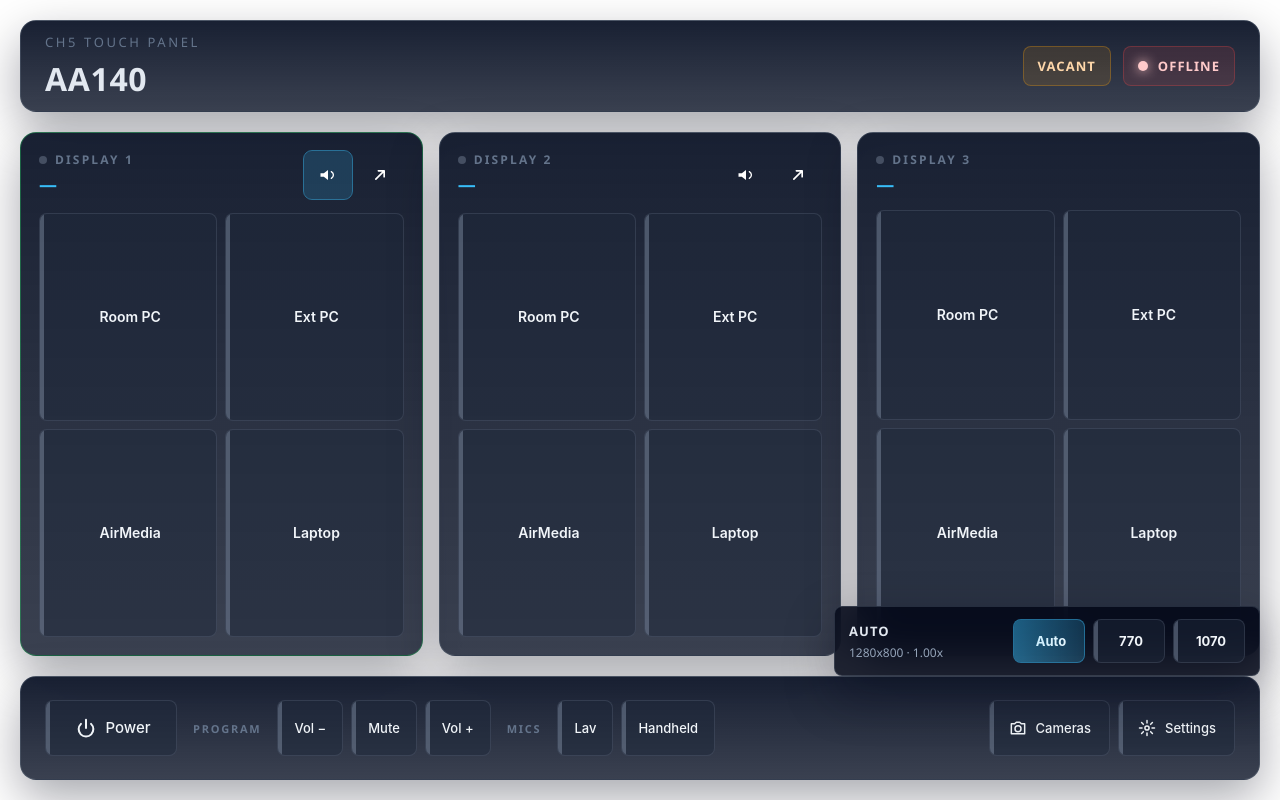
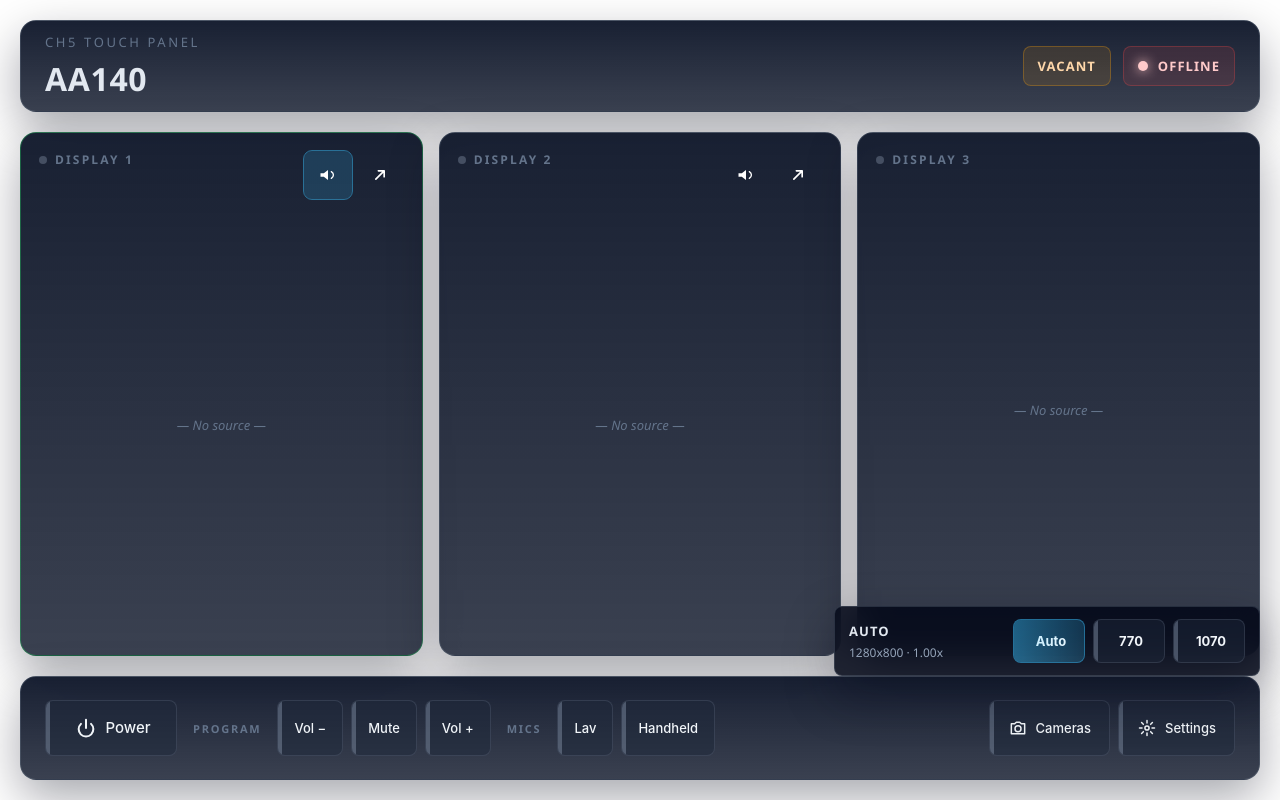
Before and after one commit to jscales4000/MCCCD-Razzle, a Svelte app in the folder MCCCD-AA140/: page / in a window 1280 px wide. Built offline with nearby package versions, Linux system fonts and the light colour scheme.

Commit message:
feat(stage-2): convert DisplayTile to drop zone with landed chip

```diff
--- a/MCCCD-AA140/src/components/DisplayTile.svelte
+++ b/MCCCD-AA140/src/components/DisplayTile.svelte
@@ -1,9 +1,9 @@
 <script lang="ts">
-  import { publishAnalog } from '../lib/CrComLib';
+  import { armedSource, disarm, routeSource, shouldSuppressClick, type SourceId, type DisplayId } from '../lib/stores/router';
 
   interface Props {
     label: string;             // "Display 1" | "Display 2" | "Display 3"
-    sourceSetSignal: string;   // SIGNALS.display1Source / display2Source / display3Source
+    displayId: DisplayId;      // 'd1' | 'd2' | 'd3'
     activeSourceFb: number;    // current source from feedback store (1..4, 0 = none)
     powerOn?: boolean;         // display power state (NVX D200 sink-connected)
     audioActive?: boolean;     // optional, only D1/D2
@@ -13,7 +13,7 @@
 
   let {
     label,
-    sourceSetSignal,
+    displayId,
     activeSourceFb,
     powerOn = false,
     audioActive = false,
@@ -21,31 +21,58 @@
     onMirrorToD3
   }: Props = $props();
 
-  const sources = [
-    { label: 'Room PC',  value: 1 },
-    { label: 'Ext PC',   value: 2 },
-    { label: 'AirMedia', value: 3 },
-    { label: 'Laptop',   value: 4 }, // NVX-384 auto-switch between HDMI + USB-C
-  ];
+  // Map analog feedback (1..4) → SourceId + label + inline SVG markup for the
+  // landed chip. Mirrors SourceRail.svelte's CHIPS array.
+  const LANDED: Record<number, { id: SourceId; label: string; svg: string }> = {
+    1: {
+      id: 'roomPc',
+      label: 'Room PC',
+      svg: '<rect x="3" y="4" width="18" height="12" rx="2"/><path d="M8 20h8M12 16v4"/>',
+    },
+    2: {
+      id: 'extPc',
+      label: 'Ext PC',
+      svg: '<rect x="3" y="4" width="18" height="12" rx="2"/><path d="M8 20h8M12 16v4"/><circle cx="18" cy="9" r="1.4" fill="currentColor"/>',
+    },
+    3: {
+      id: 'airMedia',
+      label: 'AirMedia',
+      svg: '<path d="M5 12a10 10 0 0 1 14 0" stroke-linecap="round"/><path d="M8.5 15.5a5 5 0 0 1 7 0" stroke-linecap="round"/><circle cx="12" cy="19" r="1.3" fill="currentColor"/>',
+    },
+    4: {
+      id: 'laptop',
+      label: 'Laptop',
+      svg: '<rect x="4" y="5" width="16" height="10" rx="1.5" stroke-linejoin="round"/><path d="M2 19h20" stroke-linejoin="round"/>',
+    },
+  };
 
-  function selectSource(value: number) {
-    publishAnalog(sourceSetSignal, value);
-  }
-
-  function activeLabel(): string {
-    const s = sources.find(s => s.value === activeSourceFb);
-    return s ? s.label : '—';
+  function onTileClick(e: MouseEvent) {
+    if (shouldSuppressClick()) return;
+    if (!$armedSource) return;
+    // Don't route if the click target is the audio or mirror icon button — those
+    // have their own handlers.
+    const target = e.target as Element | null;
+    if (target?.closest('.icon-btn')) return;
+    const sourceId = $armedSource;
+    disarm();
+    routeSource(sourceId, displayId);
   }
 </script>
 
-<div class="glass-card display-tile" class:audio-active={audioActive}>
+<div
+  class="glass-card display-tile tile"
+  class:audio-active={audioActive}
+  data-display={displayId}
+  onclick={onTileClick}
+  role="button"
+  tabindex="0"
+>
   <div class="tile-header">
     <div class="tile-meta">
       <p class="tile-label">
         <span class="power-dot" class:on={powerOn} title={powerOn ? 'Display ON' : 'Display OFF'}></span>
         {label}
       </p>
-      <p class="tile-source">{activeLabel()}</p>
     </div>
     <div class="tile-actions">
       {#if onAudioToggle}
@@ -77,15 +104,19 @@
       {/if}
     </div>
   </div>
-  <div class="source-grid">
-    {#each sources as src}
-      <button
-        class="btn source-btn"
-        class:active={activeSourceFb === src.value}
-        onclick={() => selectSource(src.value)}
-        aria-pressed={activeSourceFb === src.value}
-      >{src.label}</button>
-    {/each}
+
+  <div class="tile-slot" data-routed={LANDED[activeSourceFb]?.id ?? ''}>
+    {#if LANDED[activeSourceFb]}
+      {@const meta = LANDED[activeSourceFb]}
+      <div class="landed-chip">
+        <svg class="chip-ico" viewBox="0 0 24 24" width="32" height="32" fill="none" stroke="currentColor" stroke-width="1.8">
+          {@html meta.svg}
+        </svg>
+        <span class="landed-label">{meta.label}</span>
+      </div>
+    {:else}
+      <span class="slot-empty">— No source —</span>
+    {/if}
   </div>
 </div>
 
@@ -97,6 +128,7 @@
     gap: 14px;
     min-height: 0;
     transition: border-color 200ms ease;
+    cursor: pointer;
   }
   .display-tile.audio-active {
     border-color: rgba(34, 197, 94, 0.4);
@@ -110,7 +142,7 @@
   }
   .tile-meta { min-width: 0; }
   .tile-label {
-    margin: 0 0 4px;
+    margin: 0;
     display: flex;
     align-items: center;
     gap: 8px;
@@ -132,29 +164,94 @@
     background: var(--color-success);
     box-shadow: 0 0 10px rgba(34, 197, 94, 0.5);
   }
-  .tile-source {
-    margin: 0;
-    font-size: 18px;
-    font-weight: 700;
-    color: var(--color-accent);
-  }
 
   .tile-actions {
     display: flex;
     gap: 4px;
   }
 
-  .source-grid {
-    display: grid;
-    grid-template-columns: repeat(2, 1fr);
+  /* Drop-zone slot — replaces the old 4-button source-grid. */
+  .tile-slot {
+    flex: 1;
+    border-radius: var(--radius-button);
+    border: 1px dashed transparent;
+    display: flex;
+    align-items: center;
+    justify-content: center;
+    min-height: 200px;
+    position: relative;
+    transition: border-color 200ms, background-color 200ms, transform 200ms;
+  }
+
+  .slot-empty {
+    font-size: 13px;
+    color: var(--color-copy-muted);
+    font-style: italic;
+  }
+
+  .landed-chip {
+    display: flex;
+    flex-direction: column;
+    align-items: center;
     gap: 8px;
-    flex: 1;
-    min-height: 0;
+    padding: 18px 22px;
+    background: rgba(30, 41, 59, 0.5);
+    border: 0.5px solid var(--color-border);
+    border-radius: var(--radius-button);
+    color: var(--color-copy);
+    transition: transform 200ms;
   }
-  .source-btn {
+
+  .landed-chip .chip-ico {
+    color: var(--color-accent);
+  }
+
+  .landed-label {
     font-size: 14px;
-    font-weight: 600;
-    min-height: 64px;
+    font-weight: 700;
+  }
+
+  /* DROP-VALID — body.any-armed triggers all tile-slots to show the dashed cyan tint. */
+  :global(body.any-armed) .tile-slot {
+    border-color: var(--color-accent-soft);
+    background-color: rgba(56, 189, 248, 0.10);
+  }
+
+  /* DROP-HOVERING — solid cyan + 1.02 scale; class added imperatively by router.ts. */
+  :global(.tile-slot.drop-hovering) {
+    border-color: var(--color-accent);
+    border-style: solid;
+    background-color: var(--color-accent-soft);
+    transform: scale(1.02);
+  }
+  :global(.tile-slot.drop-hovering)::after {
+    content: attr(data-hover-hint);
+    position: absolute;
+    bottom: 12px;
+    left: 50%;
+    transform: translateX(-50%);
+    font-size: 11px;
+    font-weight: 700;
+    color: var(--color-accent);
+    letter-spacing: 0.04em;
+    white-space: nowrap;
+  }
+
+  /* DROP-NOOP — already-routed source; lower-emphasis. */
+  :global(.tile-slot.drop-noop) {
+    border-color: rgba(148, 163, 184, 0.3);
+    background-color: rgba(148, 163, 184, 0.04);
+    border-style: dashed;
+  }
+
+  /* tile-flash animation (border + ring); class toggled by router.ts on drop. */
+  :global(.tile.flash) {
+    animation: tile-flash 150ms ease-out;
+  }
+
+  /* thunk on the landed chip after drop. */
+  :global(.landed-chip.thunk) {
+    animation: thunk 100ms ease-out;
   }
 
   @media (prefers-reduced-motion: reduce) {
```
